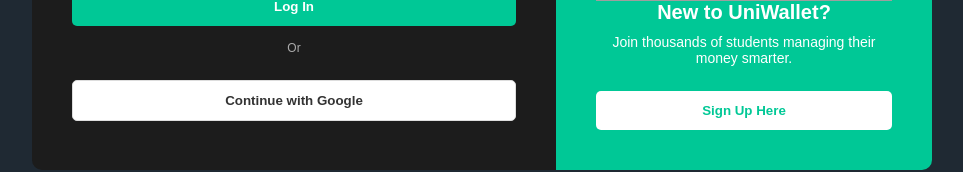
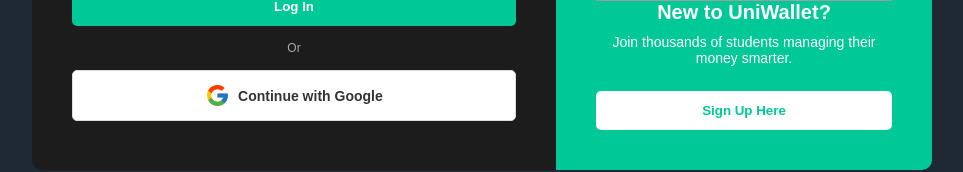
Before and after one commit to yasithbuddhima/UniWallet, a React (Create React App) app in the folder frontend/: page /login in a window 1280 px wide. Shown: the part 466-638 px from the top of the page, without its empty margins (178-1141 px from the left). Built offline with nearby package versions, Linux system fonts and the light colour scheme; no server answers; grey boxes are pictures that could not be loaded.

Commit message:
Refactor(Style): Add google logo to the continue with google btn

```diff
--- a/frontend/src/Pages/Auth/AuthPage.jsx
+++ b/frontend/src/Pages/Auth/AuthPage.jsx
@@ -3,6 +3,8 @@ import { motion, AnimatePresence } from "motion/react";
 import styles from "./AuthPage.module.css";
 import signInImg from "../../assets/signin.png";
 import logInImg from "../../assets/login.png";
+import { FcGoogle } from "react-icons/fc";
+
 import {
   logInWithEmail,
   loginWithGoogle,
@@ -184,7 +186,8 @@ const SignInForm = ({ onSubmit, handleGoogle }) => {
             className={styles.googleBtn}
             onClick={handleGoogle}
           >
-            Continue with Google
+            <FcGoogle size="25px" />
+            &nbsp; Continue with Google
           </button>
         </form>
       </div>
@@ -221,7 +224,8 @@ const LoginForm = ({ onSubmit, handleGoogle }) => {
             className={styles.googleBtn}
             onClick={handleGoogle}
           >
-            Continue with Google
+            <FcGoogle size="25px" />
+            &nbsp; Continue with Google
           </button>
         </form>
       </div>
--- a/frontend/src/Pages/Auth/AuthPage.module.css
+++ b/frontend/src/Pages/Auth/AuthPage.module.css
@@ -110,6 +110,10 @@ button:hover {
   color: #333;
   border: 1px solid #ddd;
   margin-top: 10px;
+  display: flex;
+  align-items: center;
+  justify-content: center;
+  font-size: 14px;
 }
 
 .googleBtn:hover {
```
